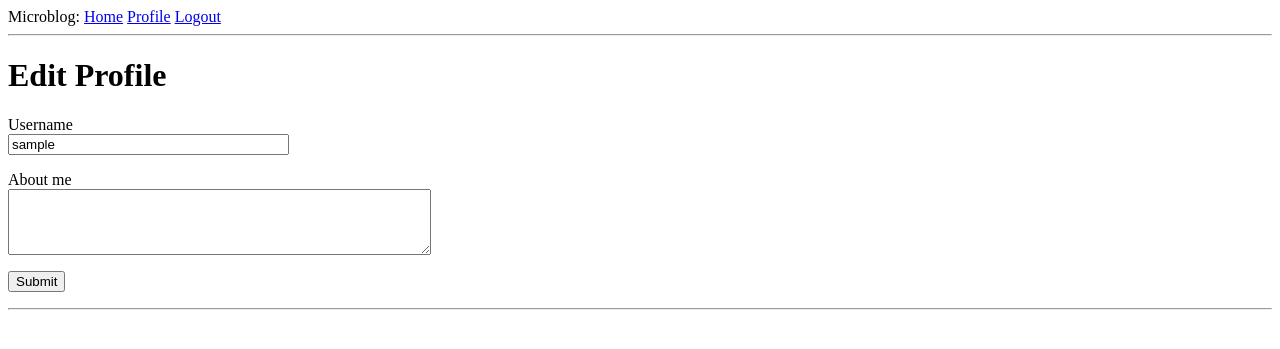
After one commit to aprilcarter/flask-microblog, a Flask app: page /edit_profile in a window 1280 px wide. The commit adds this page. Shown: the top 349 px of the page. Run offline with Flask 2, Linux system fonts and the light colour scheme; the visitor is signed in with stand-in values (Sample User, id 1); data comes from the database, SQL or seed files in the repository; both versions use the stored data as it was after the commit.

Commit message:
Added ability for users to update their information

```diff
--- a/app/forms.py
+++ b/app/forms.py
@@ -1,6 +1,18 @@
 from flask_wtf import FlaskForm
-from wtforms import StringField, PasswordField, BooleanField, SubmitField
-from wtforms.validators import ValidationError, DataRequired, Email, EqualTo
+from wtforms import (
+    StringField,
+    PasswordField,
+    BooleanField,
+    SubmitField,
+    TextAreaField
+)
+from wtforms.validators import (
+    ValidationError,
+    DataRequired,
+    Email,
+    EqualTo,
+    Length
+)
 from app.models import User
 
 class LoginForm(FlaskForm):
@@ -27,3 +39,9 @@ class RegistrationForm(FlaskForm):
         user = User.query.filter_by(email=email.data).first()
         if user is not None:
             raise ValidationError('Please use a different email address.')
+
+
+class EditProfileForm(FlaskForm):
+    username = StringField('Username', validators=[DataRequired()])
+    about_me = TextAreaField('About me', validators=[Length(min=0, max=140)])
+    submit = SubmitField('Submit')
--- a/app/models.py
+++ b/app/models.py
@@ -10,6 +10,8 @@ class User(UserMixin, db.Model):
     email = db.Column(db.String(120), index=True, unique=True)
     password_hash = db.Column(db.String(128))
     posts = db.relationship('Post', backref='author', lazy='dynamic')
+    about_me = db.Column(db.String(140))
+    last_seen = db.Column(db.DateTime, default=datetime.utcnow)
 
     def __repr__(self):
         return '<User {}>'.format(self.username)
--- a/app/routes.py
+++ b/app/routes.py
@@ -6,6 +6,7 @@ from flask import (
     request
 )
 from werkzeug.urls import url_parse
+from datetime import datetime
 from flask_login import (
     current_user,
     login_user,
@@ -13,7 +14,7 @@ from flask_login import (
     login_required
 )
 from app import app, db
-from app.forms import LoginForm, RegistrationForm
+from app.forms import LoginForm, RegistrationForm, EditProfileForm
 from app.models import User
 
 
@@ -77,7 +78,6 @@ def register():
 
     return render_template('register.html.j2', title='Register', form=form)
 
-
 @app.route('/user/<username>')
 @login_required
 def user(username):
@@ -87,3 +87,24 @@ def user(username):
         {'author': user, 'body': 'Test post #2'}
     ]
     return render_template('user.html.j2', user=user, posts=posts)
+
+@app.route('/edit_profile', methods=['GET', 'POST'])
+@login_required
+def edit_profile():
+    form = EditProfileForm()
+    if form.validate_on_submit():
+        current_user.username = form.username.data
+        current_user.about_me = form.about_me.data
+        db.session.commit()
+        flash('Your changes have been saved.')
+        return redirect(url_for('edit_profile'))
+    elif request.method == 'GET':
+        form.username.data = current_user.username
+        form.about_me.data = current_user.about_me
+    return render_template('edit_profile.html.j2', title='Edit Profile', form=form)
+
+@app.before_request
+def before_request():
+    if current_user.is_authenticated:
+        current_user.last_seen = datetime.utcnow()
+        db.session.commit()
--- /dev/null
+++ b/app/templates/edit_profile.html.j2
@@ -0,0 +1,23 @@
+{% extends "base.html.j2" %}
+
+{% block content %}
+  <h1>Edit Profile</h1>
+  <form action="" method="post">
+    {{ form.hidden_tag() }}
+    <p>
+      {{ form.username.label }}<br>
+      {{ form.username(size=32) }}<br>
+      {% for error in form.username.errors %}
+        <span style="color: red;">[{{ error }}]</span>
+      {% endfor %}
+    </p>
+    <p>
+      {{ form.about_me.label }}<br>
+      {{ form.about_me(cols=50, rows=4) }}<br>
+      {% for error in form.about_me.errors %}
+        <span style="color: red">[{{ error }}]</span>
+      {% endfor %}
+    </p>
+    <p>{{ form.submit() }}</p>
+  </form>
+{% endblock %}
```
Also changed, not shown: app/templates/user.html.j2 (+14 -1 lines), migrations/versions/bf3d353a75a7_new_fields_in_user_model.py (added, +30 -0 lines), app.db.
